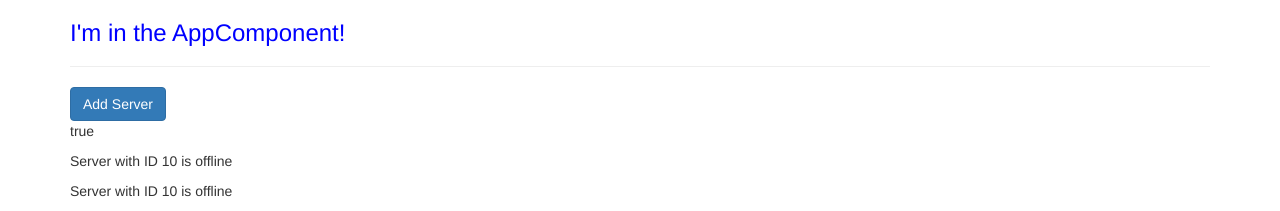
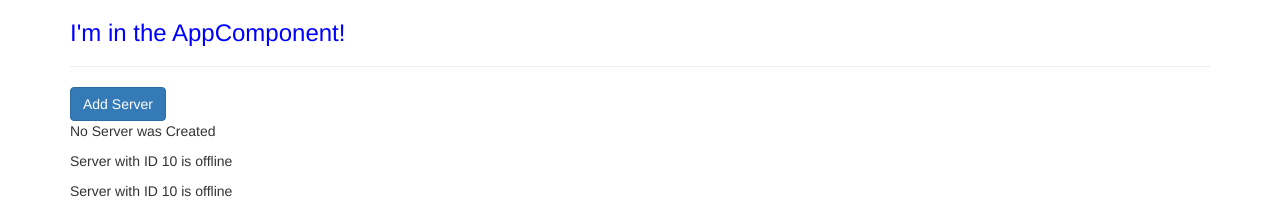
Before and after one commit to dadleatherwood/testApp, an Angular app: page / in a window 1280 px wide. Shown: the top 211 px of the page. Built offline with nearby package versions, Linux system fonts and the light colour scheme.

Commit message:
Event Binding

```diff
--- a/src/app/servers/servers.component.html
+++ b/src/app/servers/servers.component.html
@@ -1,4 +1,5 @@
-<button class="btn btn-primary" [disabled]="!allowNewServer">Add Server</button>
-<p>{{ allowNewServer }}</p>
+<button class="btn btn-primary" [disabled]="!allowNewServer" (click)="onCreateServer()">Add Server</button>
+<!-- <p>{{ allowNewServer }}</p> -->
+<p>{{ serverCreationStatus }}</p>
 <app-server></app-server>
 <app-server></app-server>
--- a/src/app/servers/servers.component.ts
+++ b/src/app/servers/servers.component.ts
@@ -7,6 +7,7 @@
 })
 export class ServersComponent implements OnInit {
   allowNewServer = false;
+  serverCreationStatus = "No Server was Created"
 
   constructor() {
     setTimeout(() => {
@@ -17,4 +18,8 @@
   ngOnInit() {
   }
 
+  onCreateServer() {
+    this.serverCreationStatus = "Server was Created"
+  }
+
 }
```
